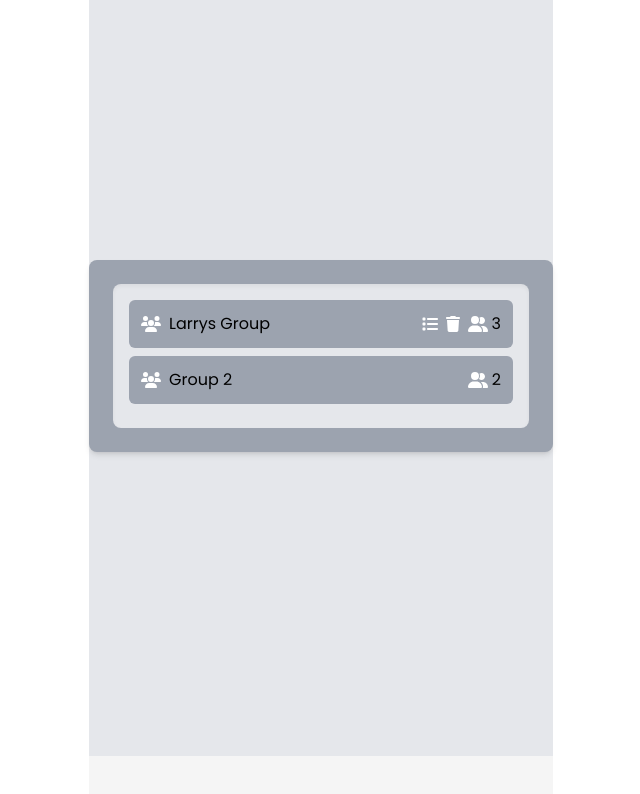
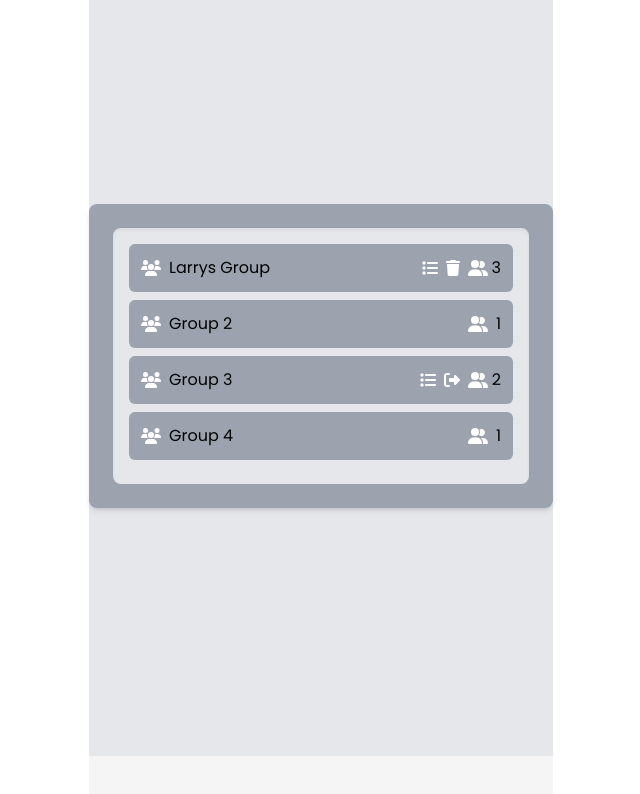
Before and after one commit to solareon/slrn_groups, a React (Vite) app in the folder web/: page / in a window 1280 px wide. Shown: the top 794 px of the page, without its empty margins (319-959 px from the left). Built offline with nearby package versions, Linux system fonts and the light colour scheme.

Commit message:
refactor(types): remove unused variables

```diff
--- a/web/src/components/GroupDashboard.tsx
+++ b/web/src/components/GroupDashboard.tsx
@@ -29,7 +29,6 @@ const GroupDashboard = ({ setCurrentPage }) => {
       status: "open",
       GName: groupData.groupName,
       GPass: groupData.password,
-      Users: 1,
       leader: playerData.source,
       members: [
         {
@@ -126,14 +125,14 @@ const GroupDashboard = ({ setCurrentPage }) => {
                 <div className="flex items-center">
                   <>
                     {isLeader || isMember ? (
-                      <div className="flex items-center">{renderIcons(isLeader, isMember, element.Users)}</div>
+                      <div className="flex items-center">{renderIcons(isLeader, isMember, element.members.length)}</div>
                     ) : (
                       <>
                         <FontAwesomeIcon
                           icon={faUserGroup}
                           className="text-white mx-1"
                         />
-                        <span>{element.Users}</span>
+                        <span className="pl-1">{element.members.length}</span>
                       </>
                     )}
                   </>
--- a/web/src/storage/GroupStore.ts
+++ b/web/src/storage/GroupStore.ts
@@ -20,7 +20,6 @@ export const useGroupStore = create<GroupStore>((set) => ({
             status: 'open',
             GName: 'Larrys Group',
             GPass: 'password',
-            Users: 3,
             leader: 1,
             members: [{ name: 'Larry', CID: 'ABCD1234', Player: 1 },
                { name: 'Barry', CID: 'EFGH5678', Player: 2 },
@@ -33,12 +32,32 @@ export const useGroupStore = create<GroupStore>((set) => ({
             status: 'open',
             GName: 'Group 2',
             GPass: 'password',
-            Users: 2,
             leader: 2,
             members: [{ name: 'Larry', CID: 'ABCD1234', Player: 3 }],
             stage: initialSteps,
             ScriptCreated: false,
         },
+        {
+            id: 3,
+            status: 'open',
+            GName: 'Group 3',
+            GPass: 'password',
+            leader: 3,
+            members: [{ name: 'Larry', CID: 'ABCD1234', Player: 1 },
+               { name: 'Barry', CID: 'EFGH5678', Player: 3 }],
+            stage: initialSteps,
+            ScriptCreated: false,
+        },
+        {
+            id: 4,
+            status: 'open',
+            GName: 'Group 4',
+            GPass: 'password',
+            leader: 4,
+            members: [{ name: 'Larry', CID: 'ABCD1234', Player: 4 }],
+            stage: initialSteps,
+            ScriptCreated: false,
+        }
     ],
     setGroups: (groups) => set({ groups }),
 }));
--- a/web/src/types/Group.ts
+++ b/web/src/types/Group.ts
@@ -3,7 +3,6 @@ export type Group = {
     status: string;
     GName: string;
     GPass: string;
-    Users: number;
     leader: number;
     members: Member[];
     stage: GroupJobStep[];
--- /dev/null
+++ b/web/src/utils/fetchReactNui.ts
@@ -0,0 +1,39 @@
+import { isEnvBrowser } from "./misc";
+
+/**
+ * Simple wrapper around fetch API tailored for CEF/NUI use. This abstraction
+ * can be extended to include AbortController if needed or if the response isn't
+ * JSON. Tailor it to your needs.
+ *
+ * @param eventName - The endpoint eventname to target
+ * @param data - Data you wish to send in the NUI Callback
+ * @param mockData - Mock data to be returned if in the browser
+ *
+ * @return returnData - A promise for the data sent back by the NuiCallbacks CB argument
+ */
+
+export async function fetchReactNui<T = unknown>(
+  eventName: string,
+  data?: unknown,
+  mockData?: T,
+): Promise<T> {
+  const options = {
+    method: "post",
+    headers: {
+      "Content-Type": "application/json; charset=UTF-8",
+    },
+    body: JSON.stringify(data),
+  };
+
+  if (isEnvBrowser() && mockData) return mockData;
+
+  const resourceName = (window as any).GetParentResourceName
+    ? (window as any).GetParentResourceName()
+    : "nui-frame-app";
+
+  const resp = await fetch(`https://${resourceName}/${eventName}`, options);
+
+  const respFormatted = await resp.json();
+
+  return respFormatted;
+}
```
Also changed, not shown: 6 other files (tests, documents, lock files or other folders).
